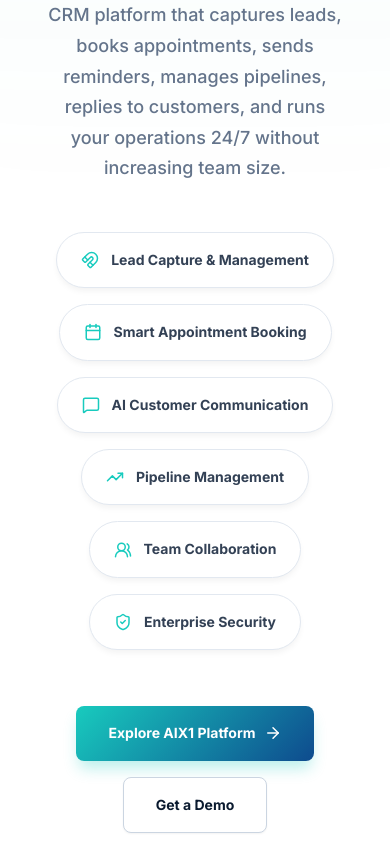
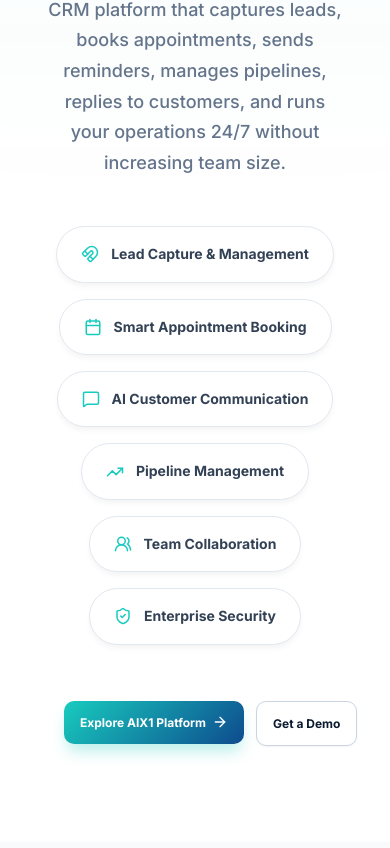
Before and after one commit to AtifShahzad536/aixcellence, a React (Vite) app: page / in a window 390 px wide. Shown: the part 1149-1997 px from the top of the page. Built offline with nearby package versions, Linux system fonts and the light colour scheme.

Commit message:
fix: responsive buttons in hero, AI platform, and services sections - centered and no overflow

```diff
--- a/src/components/sections/AIPlatformPreview.tsx
+++ b/src/components/sections/AIPlatformPreview.tsx
@@ -135,7 +135,16 @@
                         initial={{ opacity: 0, y: 20 }}
                         animate={isInView ? { opacity: 1, y: 0 } : {}}
                         transition={{ delay: 0.5 }}
-                        className="flex flex-col sm:flex-row gap-4"
+                        style={{
+                            display: 'grid',
+                            gridTemplateColumns: 'repeat(2, 1fr)',
+                            gap: '12px',
+                            width: '100%',
+                            maxWidth: '420px',
+                            margin: '0 auto',
+                            padding: '0 16px',
+                            boxSizing: 'border-box' as const
+                        }}
                     >
                         {buttons.map((button, index) => (
                             <motion.div
@@ -145,13 +154,24 @@
                             >
                                 <Link
                                     to={button.href}
-                                    className="inline-flex items-center justify-center gap-2 px-8 py-4 rounded-lg font-bold transition-all duration-300"
                                     style={{
+                                        display: 'flex',
+                                        alignItems: 'center',
+                                        justifyContent: 'center',
+                                        gap: '6px',
+                                        borderRadius: '10px',
+                                        fontWeight: 700,
+                                        transition: 'all 0.3s ease',
+                                        textDecoration: 'none',
                                         fontFamily: fontStack,
-                                        fontSize: '0.875rem',
+                                        fontSize: 'clamp(12px, 2.5vw, 14px)',
+                                        padding: '12px 16px',
+                                        width: '100%',
+                                        boxSizing: 'border-box' as const,
+                                        whiteSpace: 'nowrap' as const,
                                         ...(button.variant === 'primary'
                                             ? {
-                                                background: 'linear-gradient(135deg, #18CBBE 0%, #0E4B8E 100%)', // Match headline gradient
+                                                background: 'linear-gradient(135deg, #18CBBE 0%, #0E4B8E 100%)',
                                                 color: '#FFFFFF',
                                                 boxShadow: '0 10px 15px -3px rgba(24, 203, 190, 0.3)'
                                             }
@@ -165,7 +185,7 @@
                                     }}
                                 >
                                     {button.text}
-                                    {button.variant === 'primary' && <ArrowRight size={18} />}
+                                    {button.variant === 'primary' && <ArrowRight size={16} />}
                                 </Link>
                             </motion.div>
                         ))}
--- a/src/components/sections/ServicesOverview.tsx
+++ b/src/components/sections/ServicesOverview.tsx
@@ -248,7 +248,7 @@
                             </div>
                         </div>
 
-                        <div className="service-content-footer">
+                        <div className="service-content-footer" style={{ display: 'flex', justifyContent: 'center', marginTop: '24px' }}>
                             <Link
                                 to={currentService.href}
                                 className="service-cta-button"
```
Also changed, not shown: src/styles.css.
